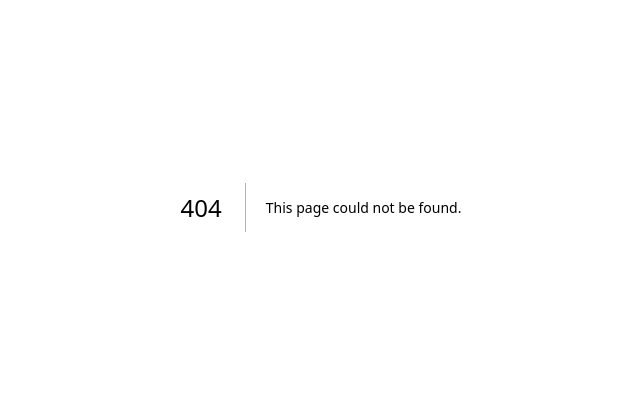
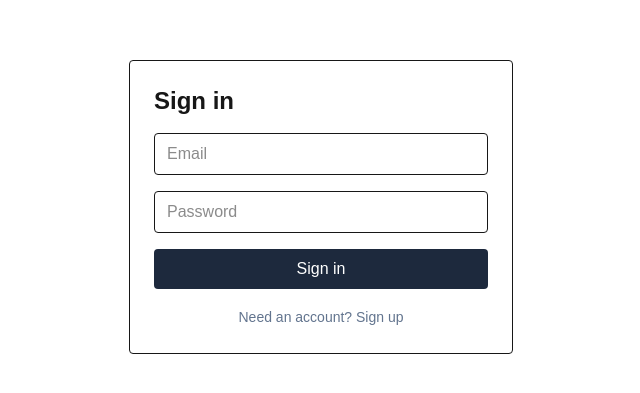
Before and after one commit to x1lde/resident-link, a Next.js app: page /login in a window 1280 px wide. Before the commit this address had no page. Shown: the part 193-586 px from the top of the page, without its empty margins (319-959 px from the left). Built offline with nearby package versions, Linux system fonts and the light colour scheme; no server answers.

Commit message:
Add login page with Supabase authentication functionality

```diff
--- /dev/null
+++ b/src/app/login/page.tsx
@@ -0,0 +1,55 @@
+"use Client";
+
+import { useState } from "react";
+import { useRouter } from "next/navigation";
+import { createClient } from "@/lib/supabase/client";
+
+export default function LoginPage() {
+    // Next.js router for redirecting after auth success.
+    const router = useRouter();
+
+    // Supabase client used for browser authentication.
+    const supabase = createClient();
+
+    // Form state for email, password, and form mode.
+    const [email, setEmail] = useState("");
+    const [password, setPassword] = useState("");
+    const [mode, setMode] = useState<"sign-in" | "sign-up">("sign-in");
+    const [error, setError] = useState<string | null>(null);
+
+    async function handleSubmit(e: React.SubmitEvent<HTMLFormElement>) {
+        e.preventDefault();
+        setError(null);
+
+        // Call the correct Supabase auth function.
+        const { error } = mode === "sign-in"
+            ? await supabase.auth.signInWithPassword({ email, password })
+            : await supabase.auth.signUp({ email, password });
+
+        if (error) return setError(error.message);
+
+        // Redirect the user once sign-in/up succeeds.
+        router.push("/resident/dashboard");
+        router.refresh();
+    }
+
+    return (
+    <main className="min-h-screen flex items-center justify-center px-6">
+        <form onSubmit={handleSubmit} className="w-full max-w-sm space-y-4 border rounded p-6">
+        <h1 className="text-2xl font-semibold">{mode === "sign-in" ? "Sign in" : "Create an account"}</h1>
+        <input type="email" required placeholder="Email" value={email}
+            onChange={(e) => setEmail(e.target.value)} className="w-full border rounded px-3 py-2" />
+        <input type="password" required minLength={8} placeholder="Password" value={password}
+            onChange={(e) => setPassword(e.target.value)} className="w-full border rounded px-3 py-2" />
+        {error && <p className="text-sm text-red-600">{error}</p>}
+        <button className="w-full bg-slate-800 text-white rounded py-2">
+            {mode === "sign-in" ? "Sign in" : "Sign up"}
+        </button>
+        <button type="button" onClick={() => setMode(mode === "sign-in" ? "sign-up" : "sign-in")}
+            className="w-full text-sm text-slate-500">
+            {mode === "sign-in" ? "Need an account? Sign up" : "Have an account? Sign in"}
+        </button>
+        </form>
+    </main>
+    );
+}
```
